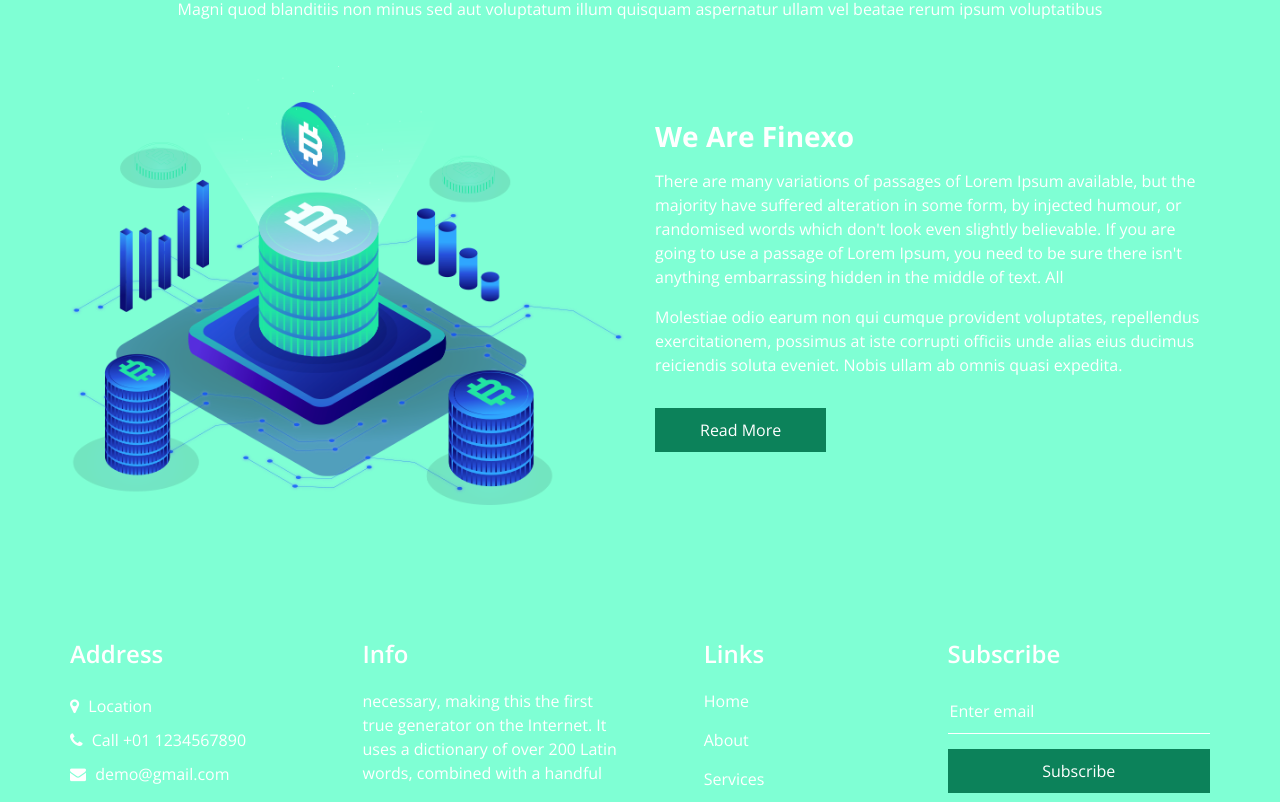
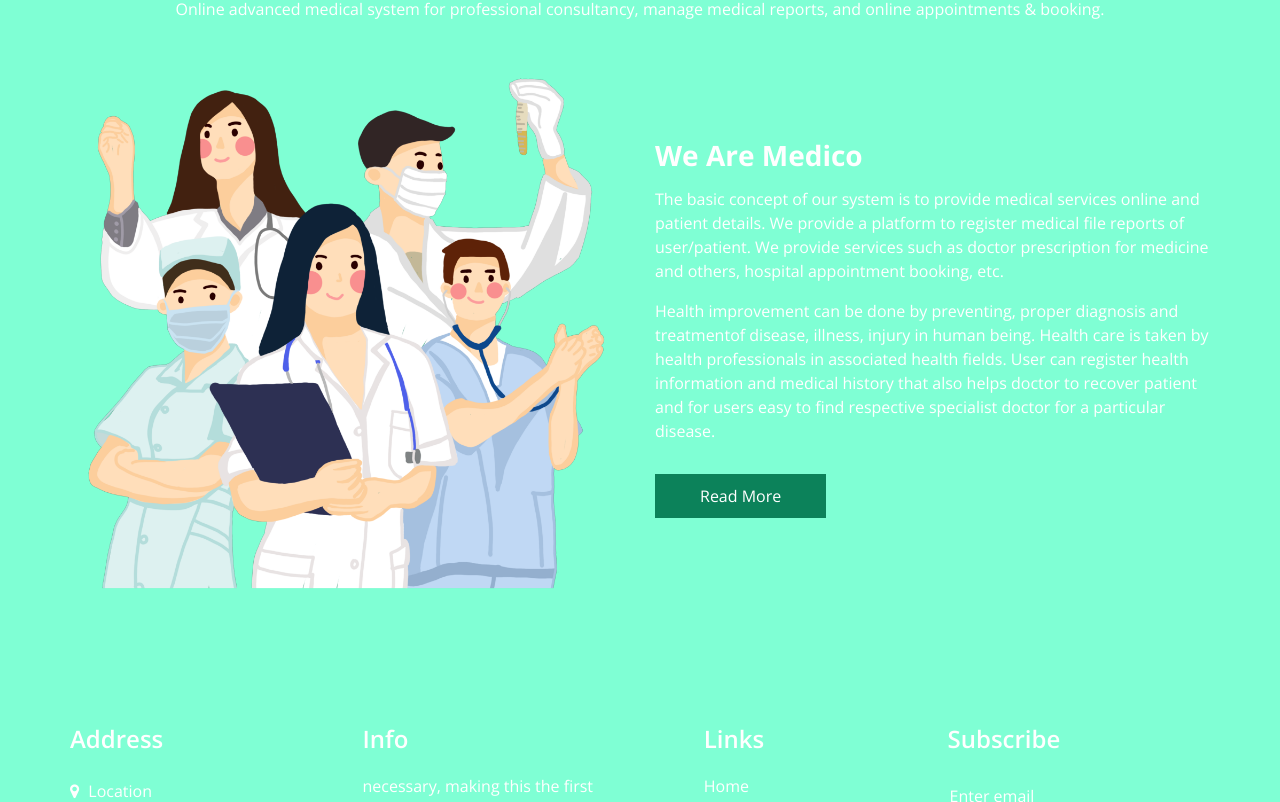
Before and after one commit to malantivora04/template-modification, a plain HTML site: page about.html in a window 1280 px wide. Shown: the part 217-1019 px from the top of the page. Drawn offline with nearby package versions, Linux system fonts and the light colour scheme; some packages are replaced by stand-ins of ours.

Commit message:
update
updated about, service, team and why file.

```diff
--- a/about.html
+++ b/about.html
@@ -50,7 +50,7 @@
         <nav class="navbar navbar-expand-lg custom_nav-container ">
           <a class="navbar-brand" href="index.html">
             <span>
-              Finexo
+              Medico
             </span>
           </a>
 
@@ -100,28 +100,35 @@
           About <span>Us</span>
         </h2>
         <p>
-          Magni quod blanditiis non minus sed aut voluptatum illum quisquam aspernatur ullam vel beatae rerum ipsum voluptatibus
+          Online advanced medical system for
+            professional consultancy, manage medical reports, and online
+            appointments & booking.
         </p>
       </div>
       <div class="row">
         <div class="col-md-6 ">
           <div class="img-box">
-            <img src="images/about-img.png" alt="">
+            <img src="images/about us.png" alt="">
           </div>
         </div>
         <div class="col-md-6">
           <div class="detail-box">
             <h3>
-              We Are Finexo
+              We Are Medico
             </h3>
             <p>
-              There are many variations of passages of Lorem Ipsum available, but the majority have suffered alteration
-              in some form, by injected humour, or randomised words which don't look even slightly believable. If you
-              are going to use a passage of Lorem Ipsum, you need to be sure there isn't anything embarrassing hidden in
-              the middle of text. All
+              The basic concept of our system is to provide medical services online and
+              patient details. We provide a platform to register medical file reports
+              of user/patient. We provide services such as doctor prescription for
+              medicine and others, hospital appointment booking, etc.
             </p>
             <p>
-              Molestiae odio earum non qui cumque provident voluptates, repellendus exercitationem, possimus at iste corrupti officiis unde alias eius ducimus reiciendis soluta eveniet. Nobis ullam ab omnis quasi expedita.
+              Health improvement can be done by preventing, proper diagnosis and
+              treatmentof disease, illness, injury in human being. Health care is
+              taken by health professionals in associated health fields. User can
+              register health information and medical history that also helps doctor
+              to recover patient and for users easy to find respective specialist doctor
+              for a particular disease.
             </p>
             <a href="">
               Read More
```
Also changed, not shown: service.html (+9 -7 lines), team.html (+6 -6 lines), why.html (+7 -7 lines).
